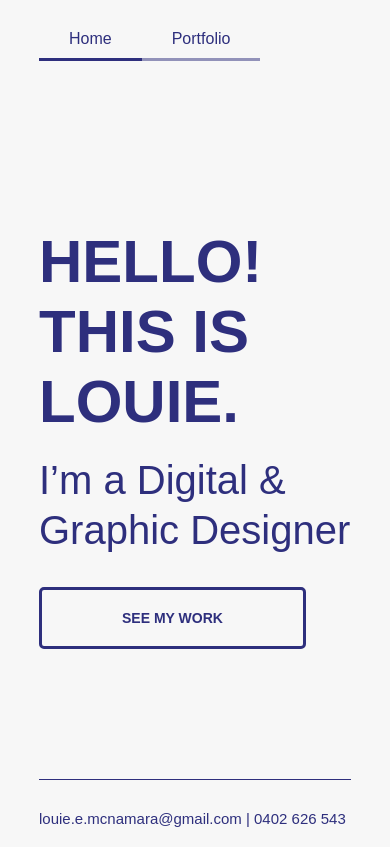
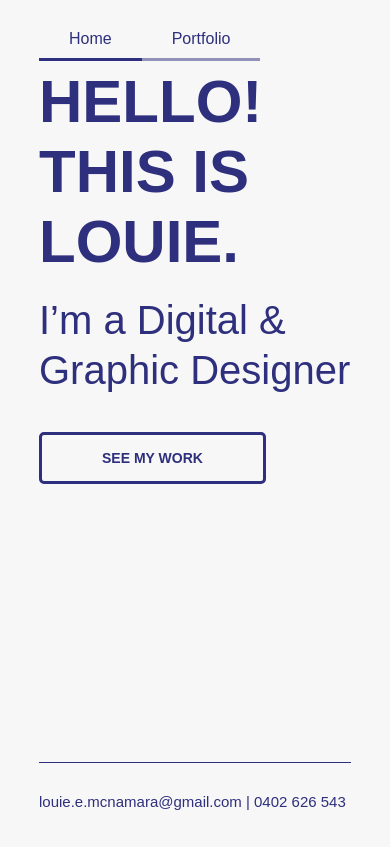
Before and after one commit to LouieMcNamara/LouiePortfolio, a plain HTML site: page index.html in a window 390 px wide. Drawn offline with Linux system fonts and the light colour scheme; a web font is replaced by a local one.

Commit message:
mobile landing fix

```diff
--- a/style.css
+++ b/style.css
@@ -302,10 +302,15 @@ footer h3{
         color: #2E2F7D;
         font-size: 45px;
     }
+    section.home{
+        background-color: #F7F7F7;
+        height: 80vh;
+        padding: 10%;
+    }
     .homepageContent{
         display: grid;
         grid-template-columns: 1fr;
-        height: 40rem;
+        height: 20rem;
     }
     .shapeContainer{
         display: none;
@@ -390,6 +395,27 @@ footer h3{
         background-color: rgba(255, 255, 255, 0.693);
         border-radius: 50%;
     }
+    .button{
+        color: #2E2F7D;
+        text-decoration: none;
+        text-transform: uppercase;
+        font-size: 14px;
+        font-weight: 700;
+        padding: 15px 60px;
+        background-color: #F7F7F7;
+        margin: 10px 10px 10px 0;
+        border: 3px solid #2E2F7D;
+        border-radius: 5px;
+        max-width: 250px;
+        text-align: center;
+    }
+    .button:hover{
+        border: 3px solid #2E2F7D;
+        background-color: #2E2F7D;
+        color: #F7F7F7;
+        box-shadow: 0 3px 5px 2px rgba(191, 191, 191, 0.73);
+        text-align: center;
+    }
     footer{
         border-top: 1px solid #2E2F7D;
         margin: 5% 10% 5% 10%;
```
